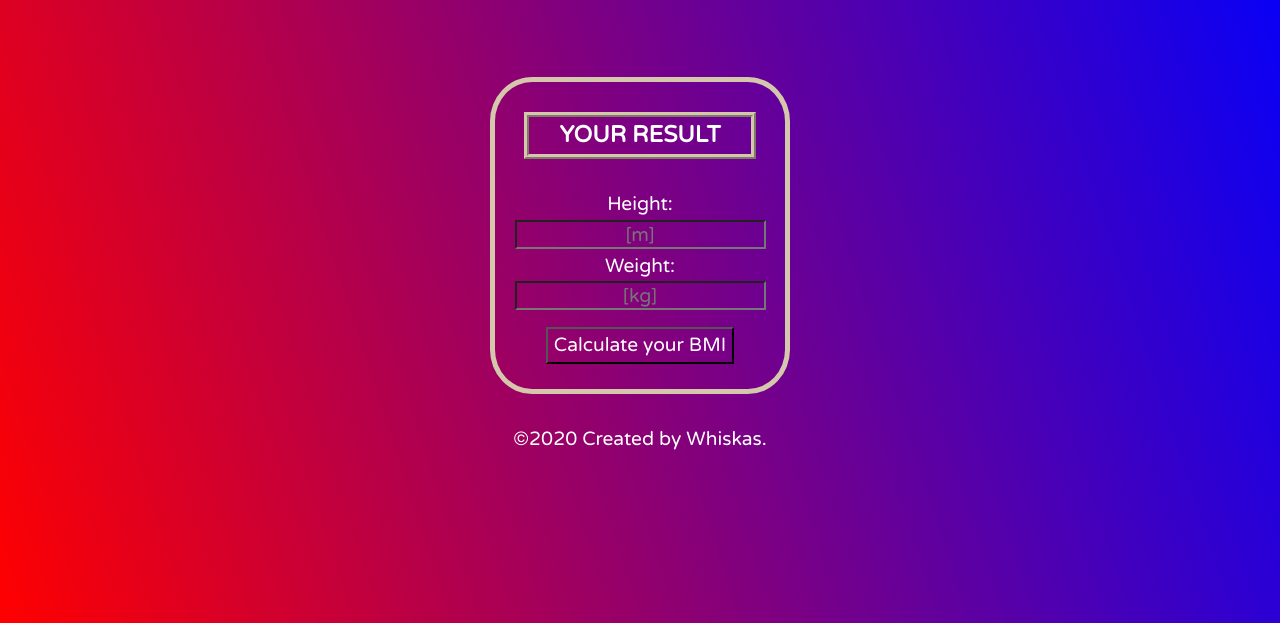
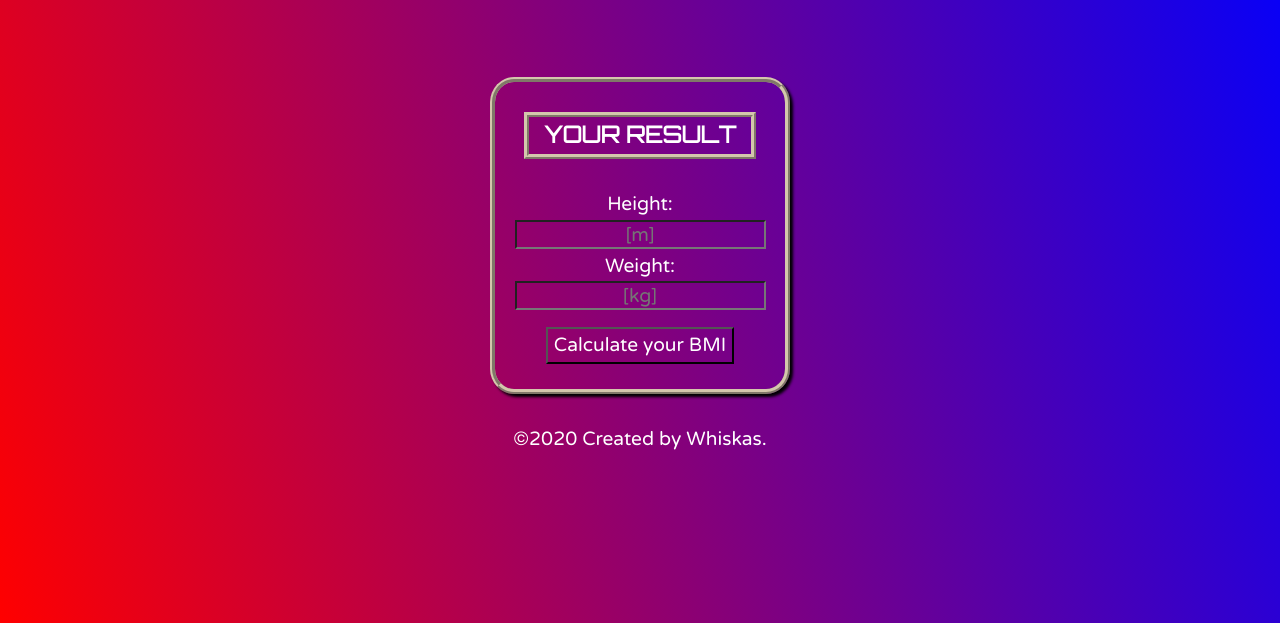
Before and after one commit to Whiskaso/BmiCalculator, a plain HTML site: page index.html in a window 1280 px wide. Shown: the part 177-800 px from the top of the page. Drawn offline with Linux system fonts and the light colour scheme.

Commit message:
change border style of calc and font family

```diff
--- a/css/style.css
+++ b/css/style.css
@@ -65,13 +65,15 @@ BASE LAYOUT STYLES
 .calculator {
     margin: 0 auto;
     max-width: 300px;
-    border: 5px solid #d4c7ac;
-    border-radius: 14%;
+    border: 5px ridge #d4c7ac;
+    border-radius: 8%;
     padding-bottom: 25px;
+    box-shadow: 3px 3px 3px #000;
 }
 
 .calculator h2 {
     font-size: 1.2em;
+    font-family: 'Orbitron', sans-serif;
     width: 80%;
     margin: auto;
     margin-top: 30px;
--- a/index.html
+++ b/index.html
@@ -4,7 +4,8 @@
     <meta charset="UTF-8">
     <meta name="viewport" content="width=device-width, initial-scale=1.0">
     <title>BMI calculator</title>
-	<link href='https://fonts.googleapis.com/css?family=Varela+Round' rel='stylesheet' type='text/css'>
+    <link href="https://fonts.googleapis.com/css?family=Varela+Round" rel="stylesheet" type="text/css">
+    <link href="https://fonts.googleapis.com/css2?family=Orbitron&display=swap" rel="stylesheet" type="text/css">
     <link rel="stylesheet" href="css/normalize.css">
     <link rel="stylesheet" href="css/style.css">
 </head>
```
